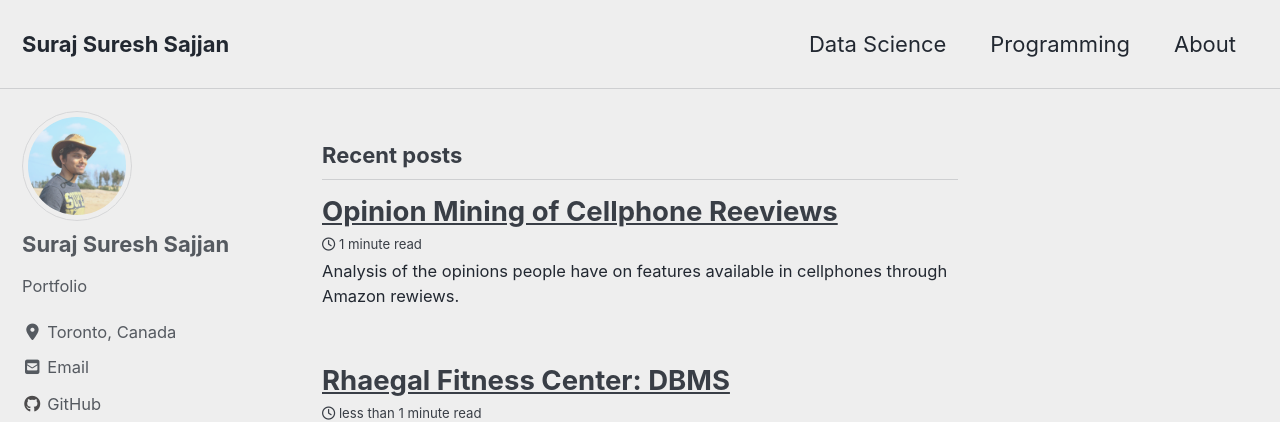
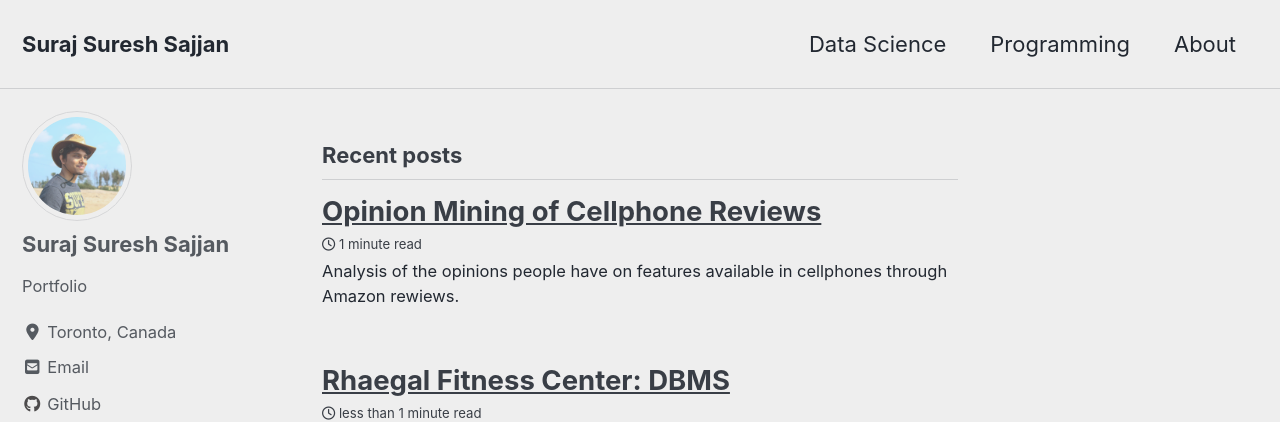
Before and after one commit to SurajSajjan/SurajSajjan.github.io, a Jekyll site: the page built from index.html, in a window 1280 px wide and 900 px high. Shown: the top 422 px of the window. Built offline with Jekyll 4.4.1, drawn with Linux system fonts in a browser that asks for light colours; cached includes are drawn as plain includes; nearby versions of some CDN libraries; the list of posts is cut into pages by our own code.

Commit message:
correcting post

```diff
--- a/_posts/2019-12-08-OpinionMining.md
+++ b/_posts/2019-12-08-OpinionMining.md
@@ -1,5 +1,5 @@
 ---
-title: "Opinion Mining of Cellphone Reeviews"
+title: "Opinion Mining of Cellphone Reviews"
 date: 2019-12-08
 tags: [Python, Cellphone Reviews, Programming, Data Science, Data Visualization, Data Analysis, Machine Learning, NLP]
 header:
```
Also changed, not shown: other parts of _posts/2019-12-08-OpinionMining.md (+1 -1 lines).
